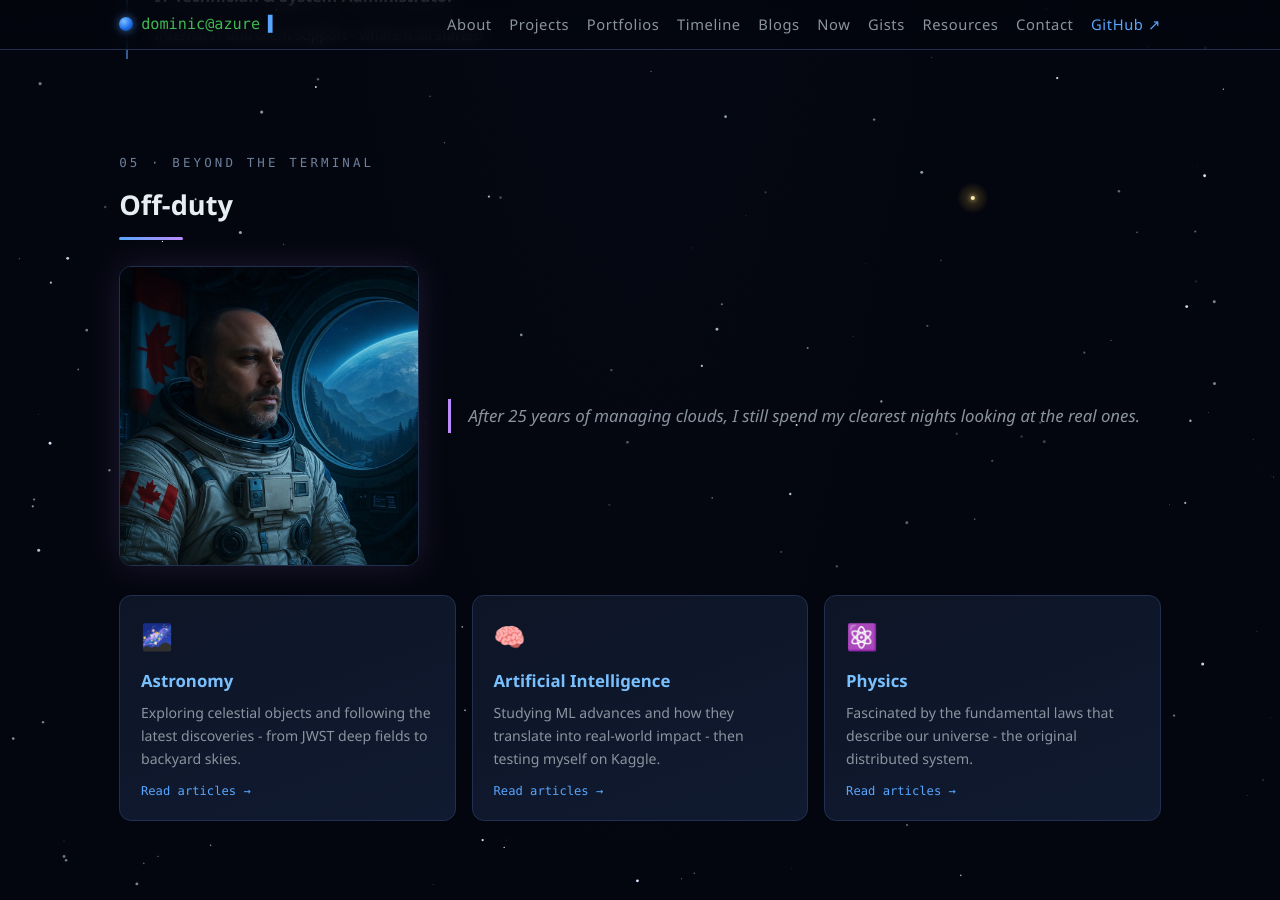
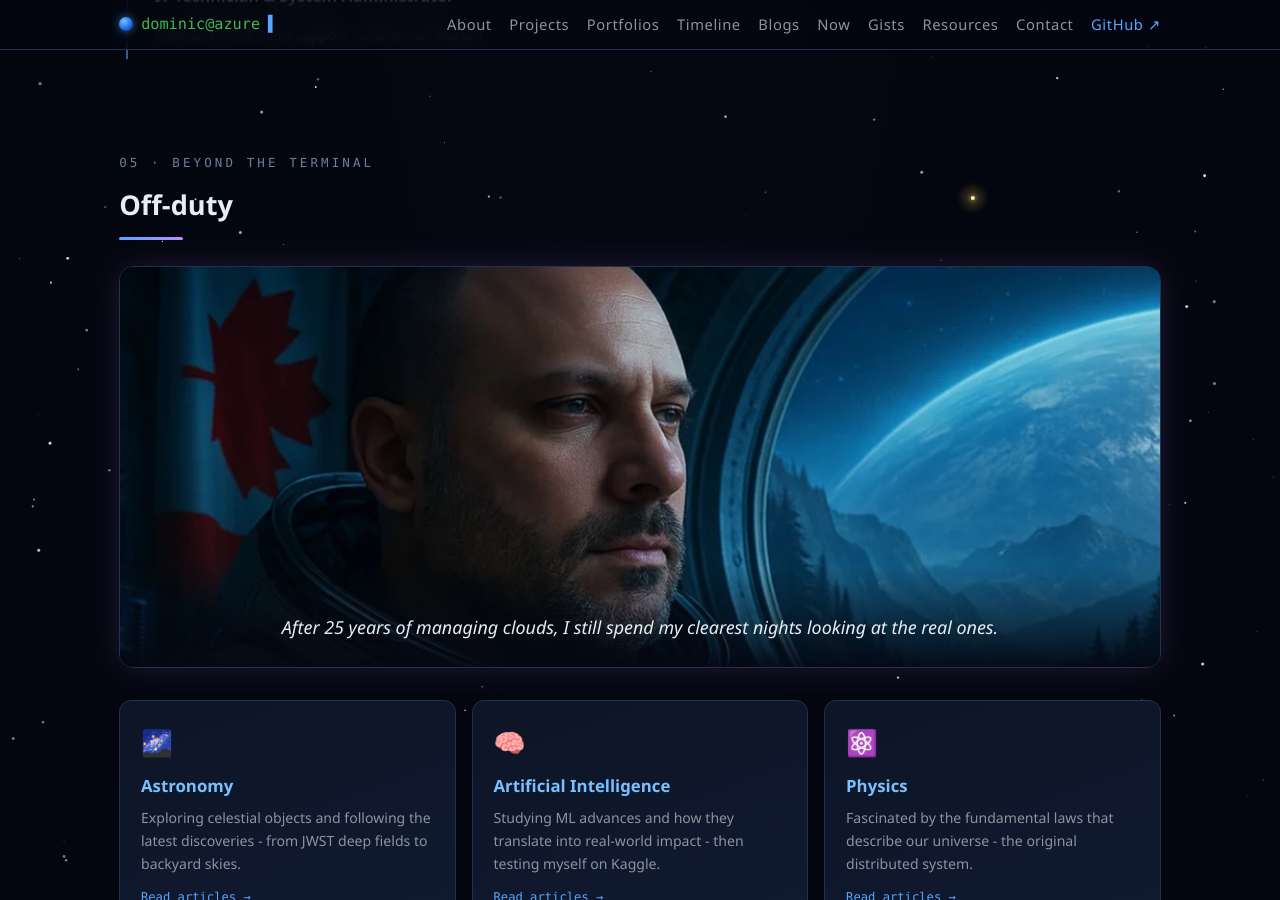
Before and after one commit to dapiced/dapiced.github.io, a Jekyll site: the page built from index.html, in a window 1280 px wide and 900 px high, scrolled down 3592 px. Built offline with Jekyll 4.4.1, drawn with Linux system fonts in a browser that asks for light colours.

Commit message:
Turn off-duty photo into full-width cinematic banner
Replace the 300px side-by-side photo/quote layout with a full-width
banner: the astronaut photo crops to a 400px-tall cover image (280px
on mobile) and the quote overlays the bottom on a dark gradient. Fills
the empty space that previously sat right of the quote.

Co-Authored-By: Claude Fable 5 <noreply@anthropic.com>
Claude-Session: https://claude.ai/code/session_016sn3dShQTSdDzrZBN4iLWV

```diff
--- a/assets/css/style.css
+++ b/assets/css/style.css
@@ -475,26 +475,39 @@ a.beyond-card:hover {
 }
 
 .offduty-intro {
-  display: grid;
-  grid-template-columns: 300px 1fr;
-  gap: 1.8rem;
-  align-items: center;
-  margin-bottom: 1.8rem;
+  position: relative;
+  margin-bottom: 2rem;
+  border-radius: 14px;
+  overflow: hidden;
+  border: 1px solid var(--border);
+  box-shadow: 0 0 34px rgba(188, 140, 255, 0.14);
 }
-.offduty-intro .quote { margin: 0; font-size: 1.05rem; }
 
 .astro-photo {
   display: block;
   width: 100%;
-  height: auto;
-  border-radius: 12px;
-  border: 1px solid var(--border);
-  box-shadow: 0 0 34px rgba(188, 140, 255, 0.14);
+  height: 400px;
+  object-fit: cover;
+  object-position: 50% 28%;
+}
+
+.offduty-intro .quote {
+  position: absolute;
+  left: 0;
+  right: 0;
+  bottom: 0;
+  margin: 0;
+  padding: 3rem 1.8rem 1.5rem;
+  border-left: none;
+  text-align: center;
+  color: #e6edf3;
+  font-size: 1.12rem;
+  background: linear-gradient(transparent, rgba(4, 8, 18, 0.94));
 }
 
 @media (max-width: 640px) {
-  .offduty-intro { grid-template-columns: 1fr; }
-  .astro-photo { max-width: 320px; margin: 0 auto; }
+  .astro-photo { height: 280px; }
+  .offduty-intro .quote { font-size: 0.95rem; padding: 2.4rem 1.1rem 1.1rem; }
 }
 
 /* ---------- blog ---------- */
```
